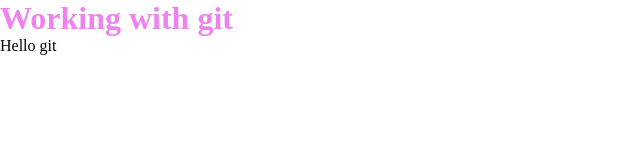
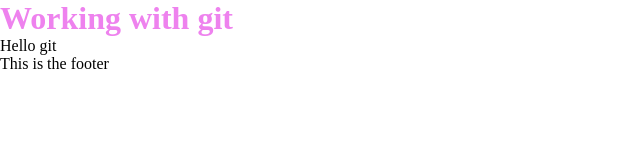
Before and after one commit to demandsupply/working_with_git, a plain HTML site: page index.html in a window 1280 px wide. Shown: the whole page, without its empty margins (0-640 px from the left). Drawn offline with Linux system fonts and the light colour scheme.

Commit message:
Add: added footer

```diff
--- a/index.html
+++ b/index.html
@@ -9,6 +9,11 @@
 <body>
     <h1>Working with git</h1>
     <p>Hello git</p>
+    <div class="footer-container">
+        <footer>
+            <p>This is the footer</p>
+        </footer>
+    </div>
     <script src="./javascript.js"></script>
 </body>
 </html>
```
